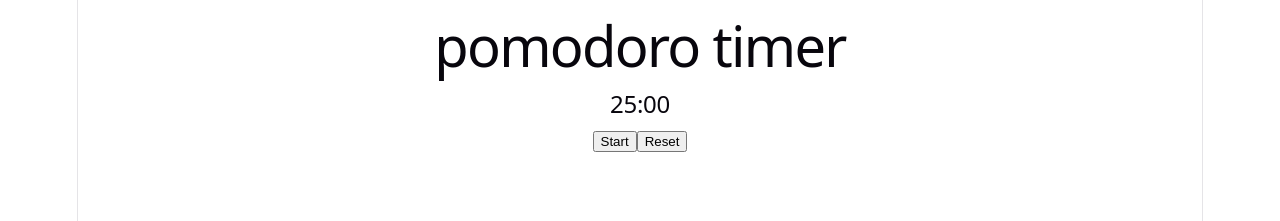
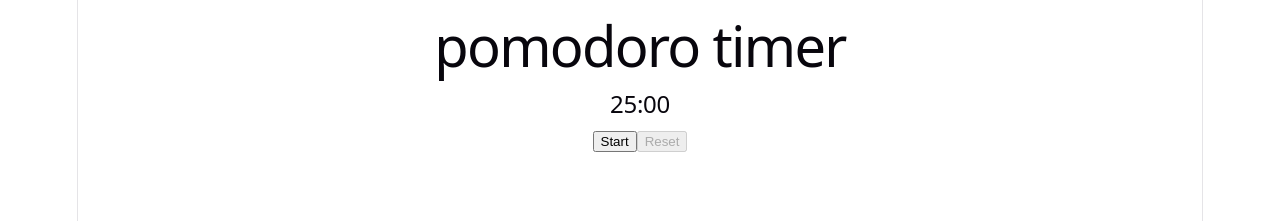
Before and after one commit to Khan1021/pomodoro-timer, a React (Vite) app: page / in a window 1280 px wide. Shown: the top 221 px of the page. Built offline with nearby package versions, Linux system fonts and the light colour scheme.

Commit message:
disabled reset button when secondsLeft == timeRemaining

```diff
--- a/src/App.jsx
+++ b/src/App.jsx
@@ -30,19 +30,20 @@ function App() {
 
   const formattedMinutes = minutes.toString().padStart(2, '0')
   const formattedSeconds = seconds.toString().padStart(2, '0')
+  const formattedTime = `${formattedMinutes}:${formattedSeconds}`
 
   return (
     //this is where the JSX goes
     <>
       <div className='container'>
         <h1>pomodoro timer</h1>
-        <h2>{formattedMinutes}:{formattedSeconds}</h2>
+        <h2>{formattedTime}</h2>
         <button onClick={() => setIsRunning(!isRunning)}>
           {isRunning ? 'Pause' : 'Start'}
         </button>
 
         {/*this is the reset button*/}
-        <button onClick={() => setSecondsLeft(1500)}>Reset</button>
+        <button disabled={secondsLeft == timeRemaining} onClick={() => setSecondsLeft(1500)}>Reset</button>
       </div>
     </>
   )
```
